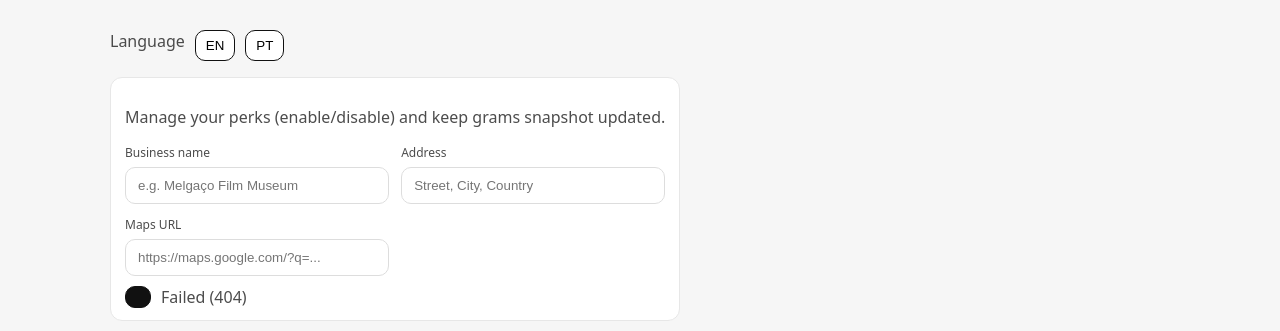
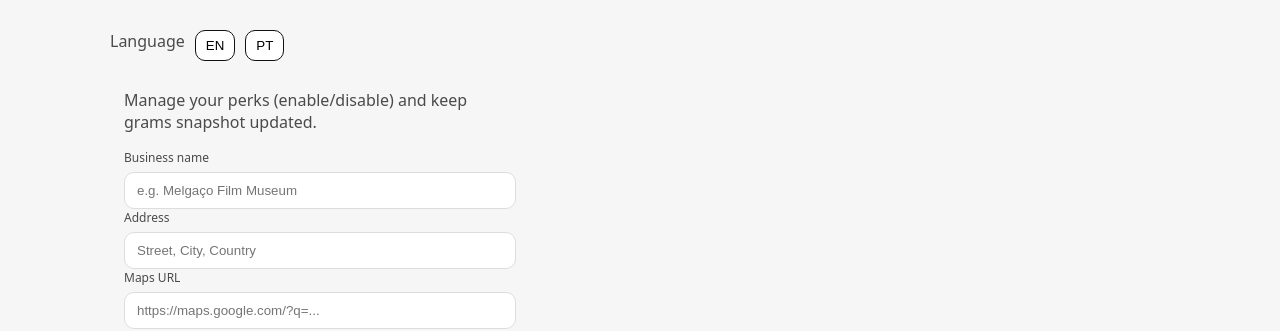
Before and after one commit to SoldacRnD/grams-backend-clean, a website: page vendor-ui/index.html in a window 1280 px wide. Shown: the top 331 px of the page. Drawn offline with Linux system fonts and the light colour scheme; no server answers.

Commit message:
minor fix

```diff
--- a/vendor-ui/index.html
+++ b/vendor-ui/index.html
@@ -20,7 +20,7 @@
             <button id="langPT" class="btn small" type="button">PT</button>
         </div>
         <header class="top">
-            <div class="card" id="profileCard">
+            <div class="top-grid" id="profileCard">
                 <div class="form">
                     <h2 id="profileTitle" style="margin-top:0;"></h2>
                     <p id="profileHint" class="muted"></p>
--- a/vendor-ui/vendor.css
+++ b/vendor-ui/vendor.css
@@ -32,18 +32,18 @@ button:disabled {opacity: .55;cursor: not-allowed;}
     padding: 12px 14px;
 }
 
-.grid {
+.top-grid {
     display: grid;
-    grid-template-columns: repeat(2, minmax(0,1fr));
-    gap: 12px;
+    grid-template-columns: 420px minmax(420px, 1fr);
+    gap: 16px;
+    align-items: start;
 }
 
-@media (max-width: 800px) {
-    .grid {
+@media (max-width: 900px) {
+    .top-grid {
         grid-template-columns: 1fr;
     }
 }
-
 select.input {
     height: 42px;
 }
```
